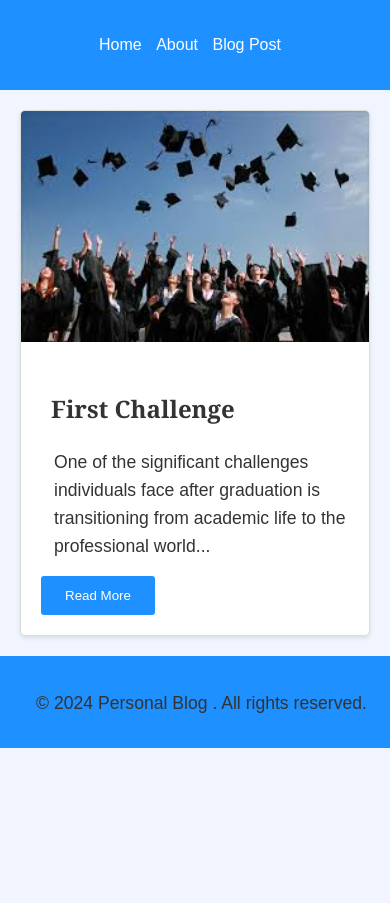
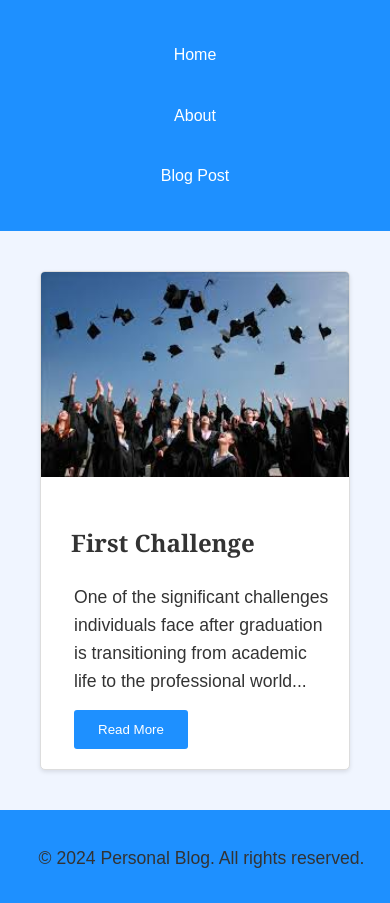
Before and after one commit to Maymoona12/Personal-Blog, a plain HTML site: page index.html in a window 390 px wide. Before the commit the page ends 844 px from the top, so only its background shows below. Drawn offline with Linux system fonts and the light colour scheme.

Commit message:
all editing

```diff
--- a/static/css/layout.css
+++ b/css/layout.css
@@ -1,23 +1,34 @@
+/* Layout styles */
+body {
+    background-color: #f0f5ff;
+    font-family: 'Arial', sans-serif;
+}
+
 header, footer {
     display: flex;
     justify-content: center;
     align-items: center;
+    background-color: #1e90ff;
+    color: #fff;
+    padding: 1em;
 }
 
+main {
+    padding: 20px;
+}
 
 .blog-cards {
     display: grid;
     grid-template-columns: repeat(auto-fill, minmax(300px, 1fr));
     gap: 20px;
-    padding: 20px;
 }
 
 .blog-card {
+    background: #fff;
     border: 1px solid #ddd;
     border-radius: 5px;
+    box-shadow: 0 2px 4px rgba(0, 0, 0, 0.1);
     overflow: hidden;
-    background-color: #fff;
-    box-shadow: 0 2px 4px rgba(0, 0, 0, 0.1);
 }
 
 .blog-card img {
@@ -33,23 +44,23 @@ button {
     background-color: #1e90ff;
     color: #fff;
     border: none;
-    padding: 12px 24px;
+    padding: 10px 20px;
     cursor: pointer;
-    border-radius: 3px;
+    border-radius: 5px;
+    margin-left: 13px;
 }
 
 button:hover {
     background-color: #1c7ed6;
 }
 
-
 @media (max-width: 600px) {
-    header nav ul li {
-        display: block;
-        margin: 10px 0;
-    }
-
     .blog-cards {
         grid-template-columns: 1fr;
     }
+
+    header nav ul {
+        flex-direction: column;
+        gap: 10px;
+    }
 }
--- /dev/null
+++ b/css/main.css
@@ -0,0 +1,128 @@
+/* Import typography and layout styles */
+@import url('typography.css');
+@import url('layout.css');
+
+/* General styles */
+body {
+    font-family: 'Arial', sans-serif;
+    margin: 0;
+    padding: 0;
+    line-height: 1.6;
+    background-color: #f0f5ff;
+}
+
+/* Flexbox layout for header and footer */
+header, footer {
+    display: flex;
+    justify-content: center;
+    align-items: center;
+    background-color: #1e90ff;
+    color: #fff;
+    text-align: center;
+    padding: 1em 0;
+}
+
+header nav ul {
+    list-style: none;
+    padding: 0;
+    display: flex;
+    gap: 15px;
+}
+
+header nav ul li {
+    margin-right: 10px;
+}
+
+header nav ul li a {
+    color: #fff;
+    text-decoration: none;
+}
+
+/* Footer styles */
+footer {
+    background-color: #1e90ff;
+    color: #fff;
+    text-align: center;
+    padding: 1em 0;
+}
+
+h1, h2, h3 {
+    font-family: 'Georgia', serif;
+    color: #333;
+    padding-left: 10px;
+}
+
+p {
+    font-size: 1.1em;
+    color: #333;
+    margin-bottom: 15px;
+    padding-left: 13px;
+}
+
+a {
+    color: #1e90ff;
+    text-decoration: none;
+}
+
+a:hover {
+    text-decoration: underline;
+}
+
+.avatar, .blog-image {
+    padding-left: 13px;
+}
+
+/* Grid layout for blog cards */
+.blog-cards {
+    display: grid;
+    grid-template-columns: repeat(auto-fill, minmax(300px, 1fr));
+    gap: 20px;
+    padding: 20px;
+}
+
+.blog-card {
+    border: 1px solid #ddd;
+    border-radius: 5px;
+    overflow: hidden;
+    background-color: #fff;
+    box-shadow: 0 2px 4px rgba(0, 0, 0, 0.1);
+}
+
+.blog-card img {
+    width: 100%;
+    height: auto;
+}
+
+.card-content {
+    padding: 20px;
+}
+
+button {
+    background-color: #1e90ff;
+    color: #fff;
+    border: none;
+    padding: 12px 24px;
+    cursor: pointer;
+    border-radius: 3px;
+}
+
+button:hover {
+    background-color: #1c7ed6;
+}
+
+/* Responsive layout for small screens */
+@media (max-width: 600px) {
+    header nav ul {
+        flex-direction: column;
+        align-items: center;
+    }
+
+    header nav ul li {
+        display: block;
+        margin: 10px 0;
+    }
+
+    .blog-cards {
+        grid-template-columns: 1fr;
+    }
+}
--- a/static/css/typography.css
+++ b/css/typography.css
@@ -1,14 +1,12 @@
-
+/* Typography styles */
 h1, h2, h3 {
     font-family: 'Georgia', serif;
     color: #333;
-    padding-left: 10px;
 }
+
 p {
     font-size: 1.1em;
     color: #333;
-    margin-bottom: 15px;
-    padding-left: 13px;
 }
 
 a {
@@ -19,7 +17,3 @@ a {
 a:hover {
     text-decoration: underline;
 }
-
-.avatar ,.blog-image{
-     padding-left: 13px;
-}
--- a/index.html
+++ b/index.html
@@ -4,7 +4,7 @@
     <meta charset="UTF-8">
     <meta name="viewport" content="width=device-width, initial-scale=1.0">
     <title>Personal Blog</title>
-    <link rel="stylesheet" href="static/css/main.css">
+    <link rel="stylesheet" href="css/main.css">
 </head>
 <body>
     <header>
@@ -19,7 +19,7 @@
     <main>
         <section class="blog-cards">
             <article class="blog-card">
-                <img src="static/images/blog-image.jpg" alt="avatar">
+                <img src="static/images/blog-image.jpg" alt="blog-image">
                 <div class="card-content">
                     <h2>First Challenge</h2>
                     <p>One of the significant challenges individuals face after graduation is transitioning from academic life to the professional world...</p>
@@ -29,7 +29,7 @@
         </section>
     </main>
     <footer>
-        <p>&copy; 2024 Personal Blog . All rights reserved.</p>
+        <p>&copy; 2024 Personal Blog. All rights reserved.</p>
     </footer>
 </body>
 </html>
--- a/static/css/main.css
+++ /dev/null
@@ -1,33 +0,0 @@
-@import url('typography.css');
-@import url('layout.css');
-
-/* General styles */
-body {
-    font-family: 'Arial', sans-serif;
-    margin: 0;
-    padding: 0;
-    line-height: 1.6;
-    background-color: #f0f5ff;
-}
-
-header, footer {
-    background-color: #1e90ff;
-    color: #fff;
-    text-align: center;
-    padding: 1em 0;
-}
-
-header nav ul {
-    list-style: none;
-    padding: 0;
-}
-
-header nav ul li {
-    display: inline;
-    margin-right: 10px;
-}
-
-header nav ul li a {
-    color: #fff;
-    text-decoration: none;
-}
```
Also changed, not shown: about.html (+1 -1 lines), post.html (+6 -6 lines), 1 other file.
